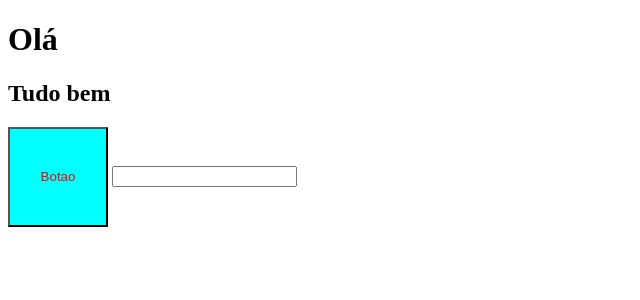
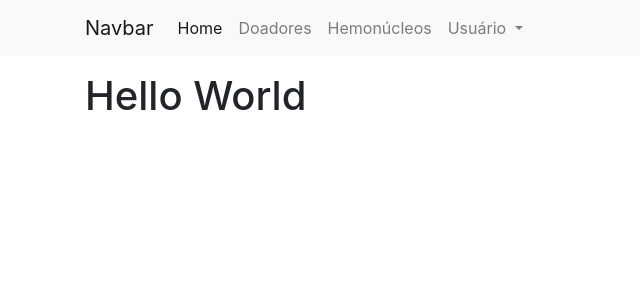
Before and after one commit to victorveiga/plus-sangue, a Django app: page /doadores/home/ in a window 1280 px wide. Shown: the top 300 px of the page, without its empty margins (0-640 px from the left). Run offline with Django 3.2, Linux system fonts and the light colour scheme; some libraries are stand-ins or nearby versions.

Commit message:
implementado issue Padrão visual #2

```diff
--- a/doadores/templates/helloworld.html
+++ b/doadores/templates/helloworld.html
@@ -1,24 +1,7 @@
-<!DOCTYPE html>
-<html lang="pt-br">
-    <head>
-        <meta charset="UTF-8">
-        <meta name="viewport" content="width=device-width, initial-scale=1.0">
-        <title>+Sangue</title>
-    </head>
+{% extends 'base.html' %}
+{% block main %}
+    <div>
+        <h1>Hello World</h1>
+    </div>
 
-    <style>
-        button {
-            height: 100px;
-            width: 100px;
-            color: red;
-            background-color: aqua;
-        }
-    </style>
-
-    <body>
-        <h1>Olá</h1>
-        <h2>Tudo bem</h2>
-        <button>Botao</button>
-        <input type="text">
-    </body>
-</html>
+{% endblock %}
--- a/plus_sangue/settings.py
+++ b/plus_sangue/settings.py
@@ -55,7 +55,7 @@ ROOT_URLCONF = 'plus_sangue.urls'
 TEMPLATES = [
     {
         'BACKEND': 'django.template.backends.django.DjangoTemplates',
-        'DIRS': [],
+        'DIRS': ['templates'],
         'APP_DIRS': True,
         'OPTIONS': {
             'context_processors': [
--- /dev/null
+++ b/templates/base.html
@@ -0,0 +1,63 @@
+<!doctype html>
+<html lang="pt-br">
+  <head>
+    <!-- Required meta tags -->
+    <meta charset="utf-8">
+    <meta name="viewport" content="width=device-width, initial-scale=1, shrink-to-fit=no">
+
+    <!-- Bootstrap CSS -->
+    <link rel="stylesheet" href="https://stackpath.bootstrapcdn.com/bootstrap/4.5.0/css/bootstrap.min.css" integrity="sha384-9aIt2nRpC12Uk9gS9baDl411NQApFmC26EwAOH8WgZl5MYYxFfc+NcPb1dKGj7Sk" crossorigin="anonymous">
+
+    <title>+Sangue</title>
+  </head>
+  <body>
+
+    <nav class="navbar navbar-expand-lg navbar-light bg-light">
+        <div class="container">
+            <a class="navbar-brand" href="#">Navbar</a>
+            <button class="navbar-toggler" type="button" data-toggle="collapse" data-target="#navbarNavDropdown" aria-controls="navbarNavDropdown" aria-expanded="false" aria-label="Toggle navigation">
+            <span class="navbar-toggler-icon"></span>
+            </button>
+            <div class="collapse navbar-collapse" id="navbarNavDropdown">
+            <ul class="navbar-nav">
+                <li class="nav-item active">
+                <a class="nav-link" href="#">Home <span class="sr-only">(current)</span></a>
+                </li>
+                <li class="nav-item">
+                <a class="nav-link" href="#">Doadores</a>
+                </li>
+                <li class="nav-item">
+                <a class="nav-link" href="#">Hemonúcleos</a>
+                </li>
+                <li class="nav-item dropdown">
+                <a class="nav-link dropdown-toggle" href="#" id="navbarDropdownMenuLink" data-toggle="dropdown" aria-haspopup="true" aria-expanded="false">
+                    {% if user.is_authenticated %}
+                        {{user.username}}
+                    {% else %}
+                        Usuário
+                    {% endif %}
+                </a>
+                <div class="dropdown-menu" aria-labelledby="navbarDropdownMenuLink">
+                    <a class="dropdown-item" href="#">Action</a>
+                    <a class="dropdown-item" href="#">Another action</a>
+                    <a class="dropdown-item" href="#">Something else here</a>
+                </div>
+                </li>
+            </ul>
+            </div>
+        </div>
+
+    </nav>
+
+    <div class="container mt-3">
+        {% block main %}
+        {% endblock %}
+    </div>
+
+    <!-- Optional JavaScript -->
+    <!-- jQuery first, then Popper.js, then Bootstrap JS -->
+    <script src="https://code.jquery.com/jquery-3.5.1.slim.min.js" integrity="sha384-DfXdz2htPH0lsSSs5nCTpuj/zy4C+OGpamoFVy38MVBnE+IbbVYUew+OrCXaRkfj" crossorigin="anonymous"></script>
+    <script src="https://cdn.jsdelivr.net/npm/popper.js@1.16.0/dist/umd/popper.min.js" integrity="sha384-Q6E9RHvbIyZFJoft+2mJbHaEWldlvI9IOYy5n3zV9zzTtmI3UksdQRVvoxMfooAo" crossorigin="anonymous"></script>
+    <script src="https://stackpath.bootstrapcdn.com/bootstrap/4.5.0/js/bootstrap.min.js" integrity="sha384-OgVRvuATP1z7JjHLkuOU7Xw704+h835Lr+6QL9UvYjZE3Ipu6Tp75j7Bh/kR0JKI" crossorigin="anonymous"></script>
+  </body>
+</html>
```
